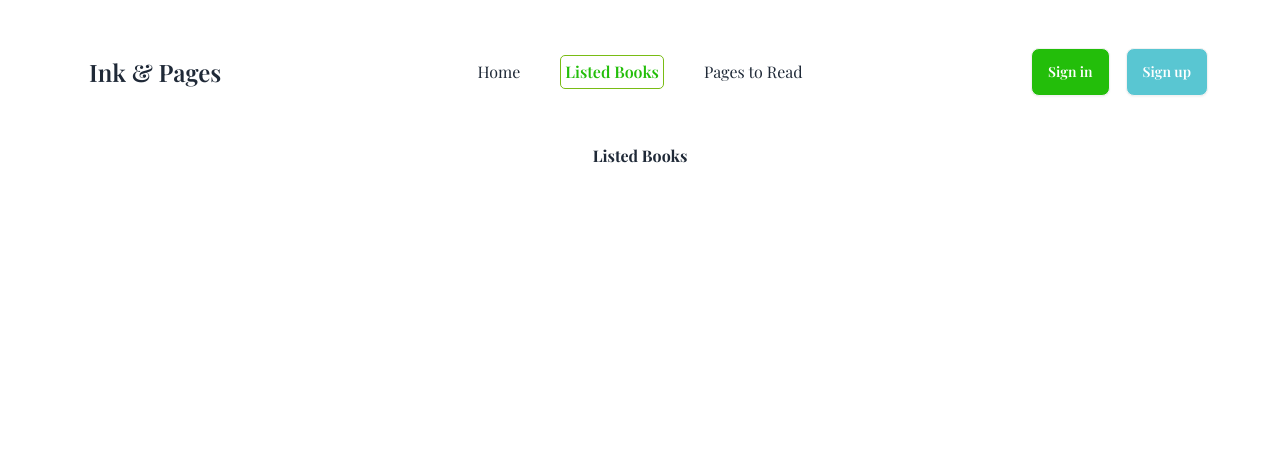
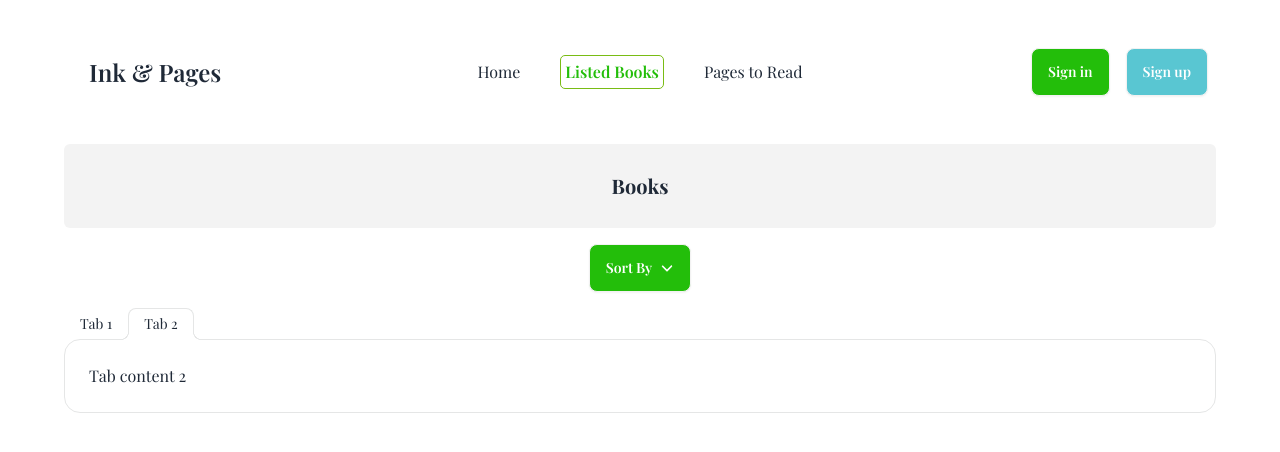
Before and after one commit to Jamil-Aktar-Ifat/ink-and-page-react, a React (Vite) app: page /listedBooks in a window 1280 px wide. Shown: the top 452 px of the page. Built offline with nearby package versions, Linux system fonts and the light colour scheme; a web font is replaced by a local one.

Commit message:
dropdown btn added in the listed book page

```diff
--- a/src/components/ListedBooks/ListedBooks.jsx
+++ b/src/components/ListedBooks/ListedBooks.jsx
@@ -1,9 +1,61 @@
-import React from "react";
+import { FaAngleDown } from "react-icons/fa6";
 
 const ListedBooks = () => {
   return (
     <div>
-      <h2 className="font-bold text-center">Listed Books</h2>
+      <h2 className=" text-xl font-bold text-center py-7 rounded-md bg-[#1313130D]">
+        Books
+      </h2>
+      <div className="text-center my-4 ">
+        <details className="dropdown ">
+          <summary className="btn p-4 font-semibold bg-[#23BE0A] text-white">
+            Sort By <FaAngleDown></FaAngleDown>
+          </summary>
+          <ul className="menu dropdown-content bg-[#1313130D] rounded-box">
+            <li>
+              <a>Rating</a>
+            </li>
+            <li>
+              <a>Number of Pages</a>
+            </li>
+            <li>
+              <a>Publish Year</a>
+            </li>
+          </ul>
+        </details>
+      </div>
+      <div>
+        <div role="tablist" className="tabs tabs-lifted">
+          <input
+            type="radio"
+            name="my_tabs_2"
+            role="tab"
+            className="tab"
+            aria-label="Tab 1"
+          />
+          <div
+            role="tabpanel"
+            className="tab-content bg-base-100 border-base-300 rounded-box p-6"
+          >
+            Tab content 1
+          </div>
+
+          <input
+            type="radio"
+            name="my_tabs_2"
+            role="tab"
+            className="tab"
+            aria-label="Tab 2"
+            defaultChecked
+          />
+          <div
+            role="tabpanel"
+            className="tab-content bg-base-100 border-base-300 rounded-box p-6"
+          >
+            Tab content 2
+          </div>
+        </div>
+      </div>
     </div>
   );
 };
```
